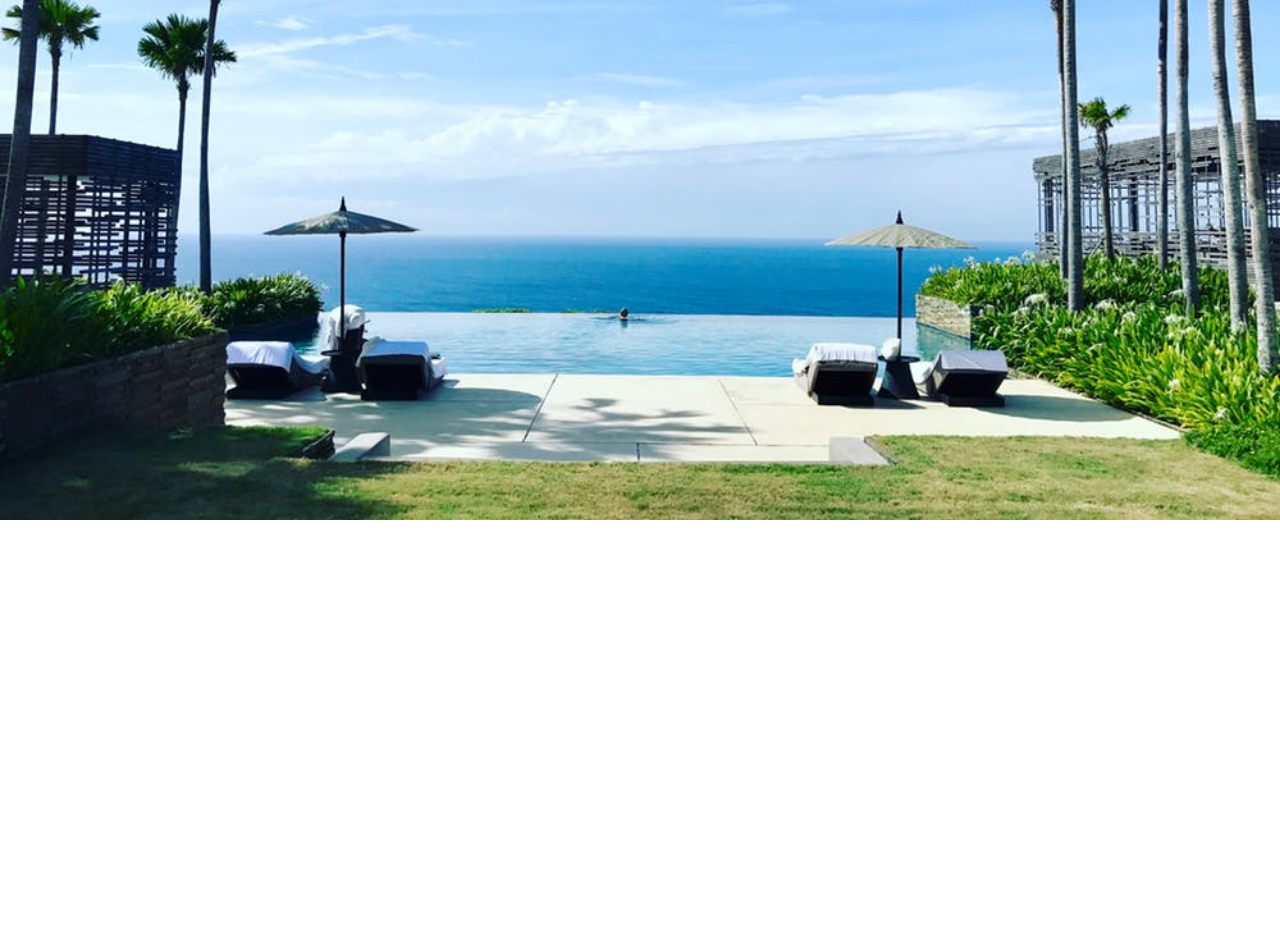
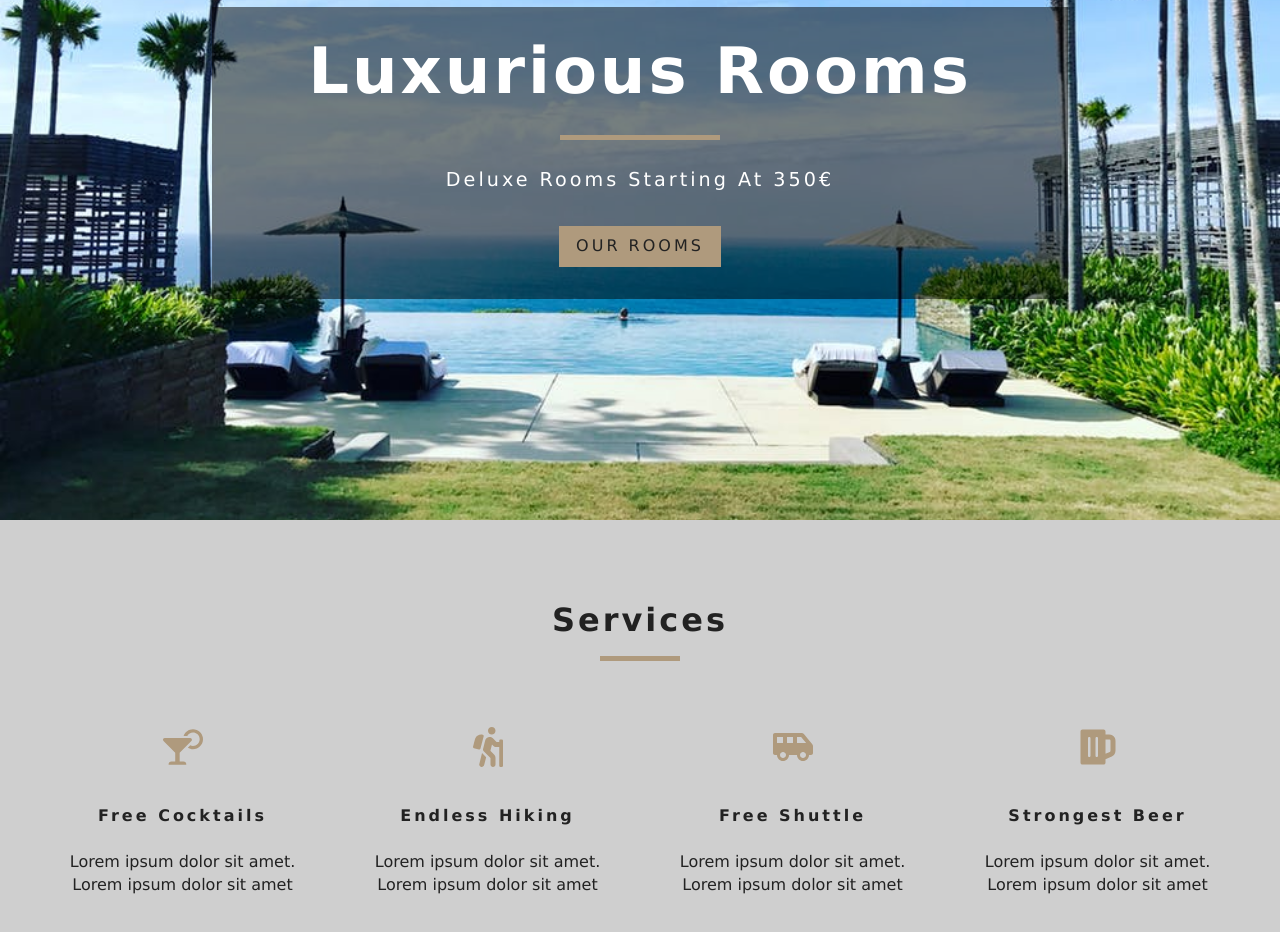
Before and after one commit to giannis-vasilopoulos/React-Contentful-Hotel-Reservation-Site, a React (Create React App) app: page / in a window 1280 px wide. Shown: the part 280-1212 px from the top of the page. Before the commit the page ends 800 px from the top, so only its background shows below. Built offline with nearby package versions, Linux system fonts and the light colour scheme; the HTML template or start-up script is replaced by a standard one.

Commit message:
Home - Services section

```diff
--- /dev/null
+++ b/src/components/HeroBanner.jsx
@@ -0,0 +1,14 @@
+import React from "react";
+
+const HeroBanner = ({ children, title, subtitle }) => {
+  return (
+    <div className="banner">
+      <h1>{title}</h1>
+      <div></div>
+      <p>{subtitle}</p>
+      {children}
+    </div>
+  );
+};
+
+export default HeroBanner;
--- /dev/null
+++ b/src/components/Services.jsx
@@ -0,0 +1,49 @@
+import React, { Component } from "react";
+import { FaCocktail, FaHiking, FaShuttleVan, FaBeer } from "react-icons/fa";
+import Title from "./Title";
+class Services extends Component {
+  state = {
+    services: [
+      {
+        icon: <FaCocktail />,
+        title: "Free Cocktails",
+        info: "Lorem ipsum dolor sit amet. Lorem ipsum dolor sit amet"
+      },
+      {
+        icon: <FaHiking />,
+        title: "Endless Hiking",
+        info: "Lorem ipsum dolor sit amet. Lorem ipsum dolor sit amet"
+      },
+      {
+        icon: <FaShuttleVan />,
+        title: "Free Shuttle",
+        info: "Lorem ipsum dolor sit amet. Lorem ipsum dolor sit amet"
+      },
+      {
+        icon: <FaBeer />,
+        title: "Strongest Beer",
+        info: "Lorem ipsum dolor sit amet. Lorem ipsum dolor sit amet"
+      }
+    ]
+  };
+  render() {
+    return (
+      <section className="services">
+        <Title title="services" />
+        <div className="services-center">
+          {this.state.services.map((service, index) => {
+            return (
+              <article key={index} className="service">
+                <span>{service.icon}</span>
+                <h6>{service.title}</h6>
+                <p>{service.info}</p>
+              </article>
+            );
+          })}
+        </div>
+      </section>
+    );
+  }
+}
+
+export default Services;
--- /dev/null
+++ b/src/components/Title.jsx
@@ -0,0 +1,12 @@
+import React from "react";
+
+const Title = ({ title }) => {
+  return (
+    <div className="section-title">
+      <h4>{title}</h4>
+      <div></div>
+    </div>
+  );
+};
+
+export default Title;
--- a/src/pages/ErrorPage.jsx
+++ b/src/pages/ErrorPage.jsx
@@ -1,7 +1,17 @@
 import React from "react";
 import Hero from "../components/Hero";
+import HeroBanner from "../components/HeroBanner";
+import { Link } from "react-router-dom";
 const ErrorPage = () => {
-  return <Hero />;
+  return (
+    <Hero>
+      <HeroBanner title="404" subtitle="page not found">
+        <Link to="/" className="btn-primary">
+          return home
+        </Link>
+      </HeroBanner>
+    </Hero>
+  );
 };
 
 export default ErrorPage;
--- a/src/pages/Home.jsx
+++ b/src/pages/Home.jsx
@@ -1,7 +1,24 @@
 import React from "react";
 import Hero from "../components/Hero";
+import HeroBanner from "../components/HeroBanner";
+import Services from "../components/Services";
+import { Link } from "react-router-dom";
 const Home = () => {
-  return <Hero />;
+  return (
+    <>
+      <Hero>
+        <HeroBanner
+          title="Luxurious rooms"
+          subtitle="Deluxe rooms starting at 350€"
+        >
+          <Link to="/rooms" className="btn-primary">
+            our rooms
+          </Link>
+        </HeroBanner>
+      </Hero>
+      <Services />
+    </>
+  );
 };
 
 export default Home;
--- a/src/pages/Rooms.jsx
+++ b/src/pages/Rooms.jsx
@@ -1,8 +1,17 @@
 import React from "react";
 import Hero from "../components/Hero";
-
+import HeroBanner from "../components/HeroBanner";
+import { Link } from "react-router-dom";
 const Rooms = () => {
-  return <Hero hero="roomsHero" />;
+  return (
+    <Hero hero="roomsHero">
+      <HeroBanner title="our rooms">
+        <Link to="/rooms" className="btn-primary">
+          show gallery
+        </Link>
+      </HeroBanner>
+    </Hero>
+  );
 };
 
 export default Rooms;
```
